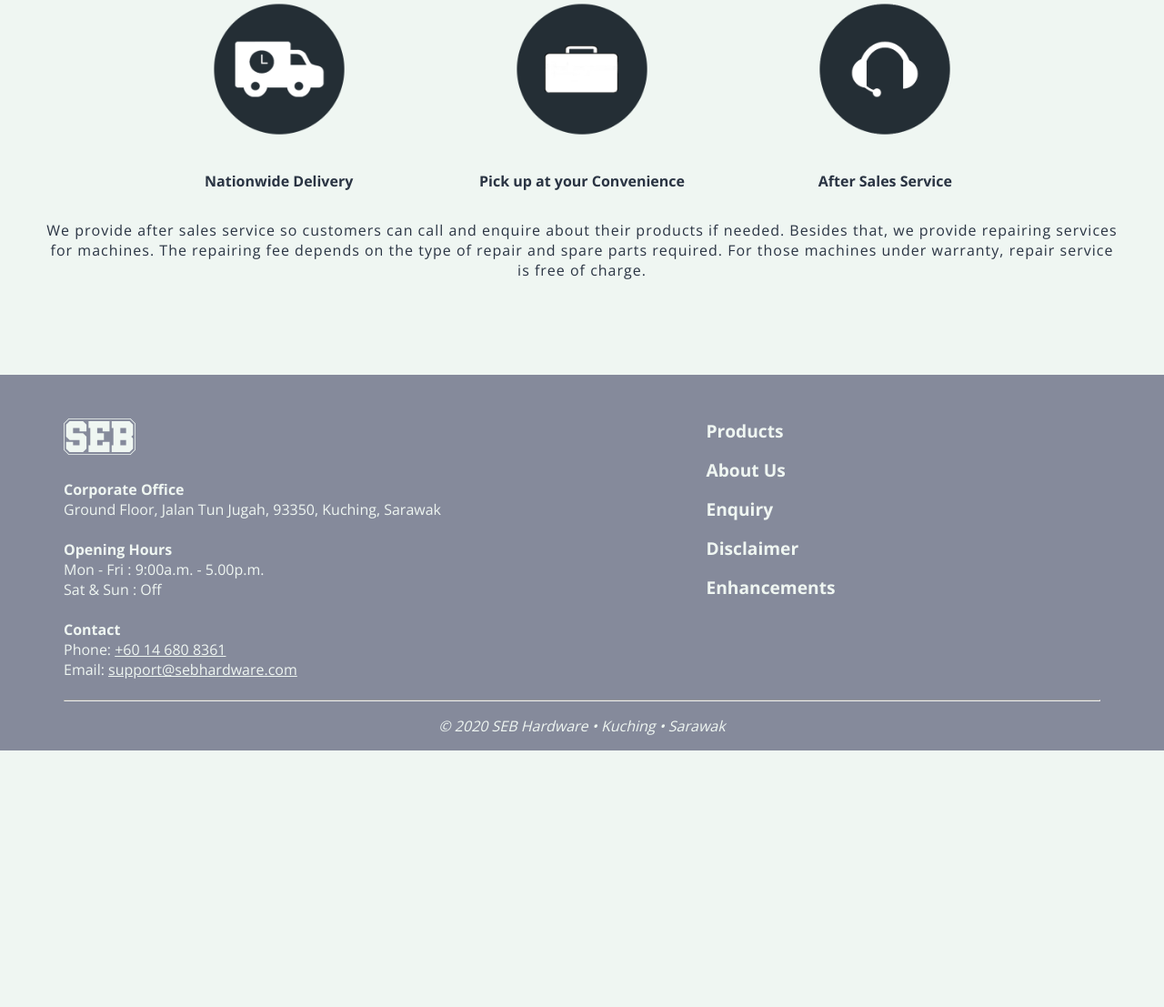
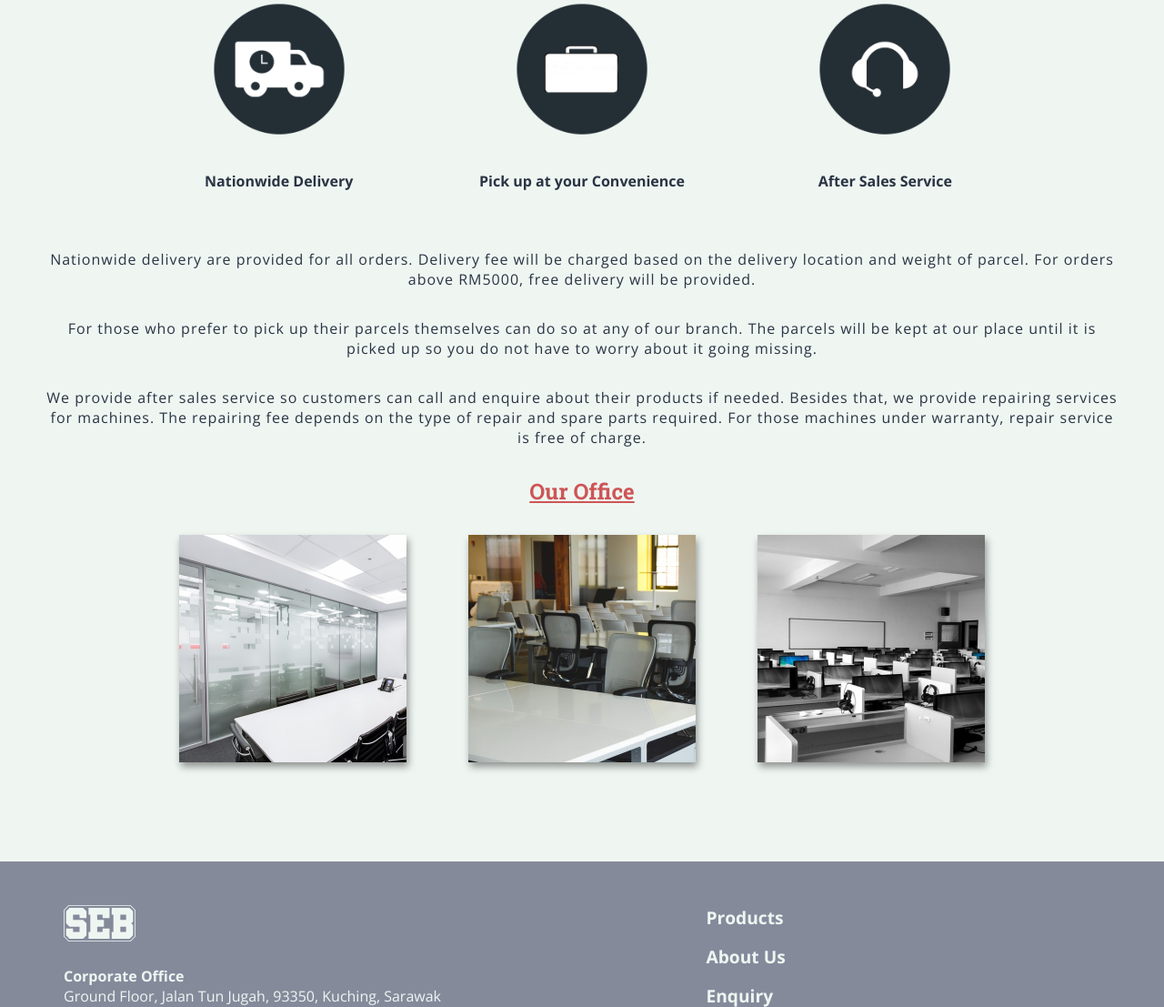
Before and after one commit to ItsSimon2K/SEB-Hardware, a PHP site: page / in a window 1280 px wide. Shown: the part 1171-2278 px from the top of the page at 91% size. Before the commit the page ends 1996 px from the top, so only its background shows below. Run offline with PHP 8.4, Linux system fonts and the light colour scheme.

Commit message:
add index content

```diff
--- a/assign1/index.html
+++ b/assign1/index.html
@@ -106,12 +106,32 @@
 
 	<div class = "principles2">
 		<p>
+			Nationwide delivery are provided for all orders. Delivery fee will be charged
+			based on the delivery location and weight of parcel. For orders above RM5000,
+			free delivery will be provided.
+		</p>
+
+		<p>
+			For those who prefer to pick up their parcels themselves can do so at any of our branch.
+			The parcels will be kept at our place until it is picked up so you do not have to worry
+			about it going missing.
+		</p>
+		<p>
 			We provide after sales service so customers can call and enquire
 			about their products if needed. Besides that, we provide repairing
 			services for machines. The repairing fee depends on the type of repair
 			and spare parts required. For those machines under warranty, repair service
 			is free of charge.
 		</p>
+	</div>
+</section>
+
+<section class = "office">
+	<h1>Our Office</h1>
+	<div>
+		<img src = "images/meeting_room.jpg" alt = "meeting_room">
+		<img src = "images/office.jpg" alt = "office">
+		<img src = "images/service_room.jpg" alt = "service_room">
 	</div>
 </section>
 
--- a/assign1/styles/style.css
+++ b/assign1/styles/style.css
@@ -150,7 +150,7 @@ h1, h2, h3, h4, h5, h6 {
 .slideshow img:nth-child(2){ animation-delay: 10s; }
 .slideshow img:nth-child(1){ animation-delay: 15s; }
 
-.brands h1, .principles h1 {
+.brands h1, .principles h1,.office h1 {
 	margin:2rem 0;
 	color:rgb(205,85,85);
 	text-align:center;
@@ -195,10 +195,19 @@ div.principles1,div.principles2{
 
 .principles2 p{
 	letter-spacing:1px;
-	margin-left:3rem;
-	margin-right:3rem;
+	margin:2rem 3rem;
 }
 
+.office div {
+	text-align:center;
+}
+
+.office img {
+	width:250px;
+	height:250px;
+	margin:0 2rem;
+	box-shadow:2px 5px 8px rgb(0,0,0,0.4);
+}
 
 
 /* #end region */
```
Also changed, not shown: assign1/images/meeting_room.jpg (added), assign1/images/office.jpg (added), assign1/images/service_room.jpg (added).
